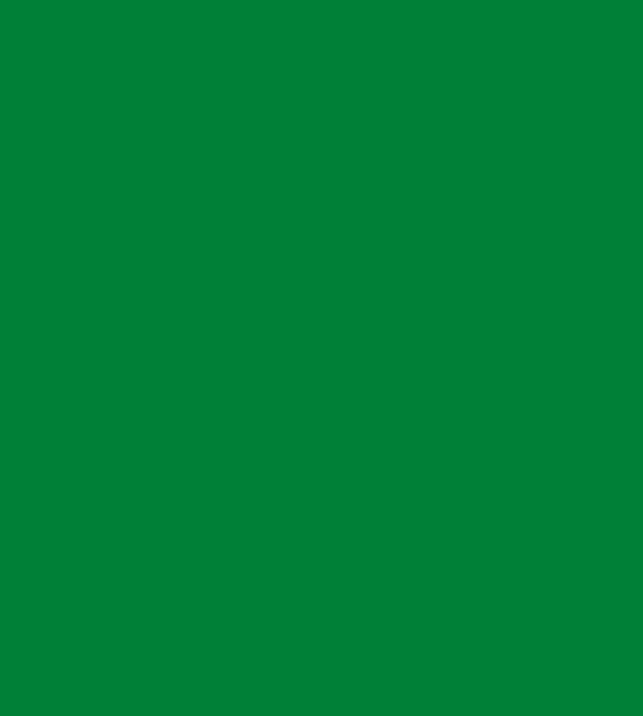
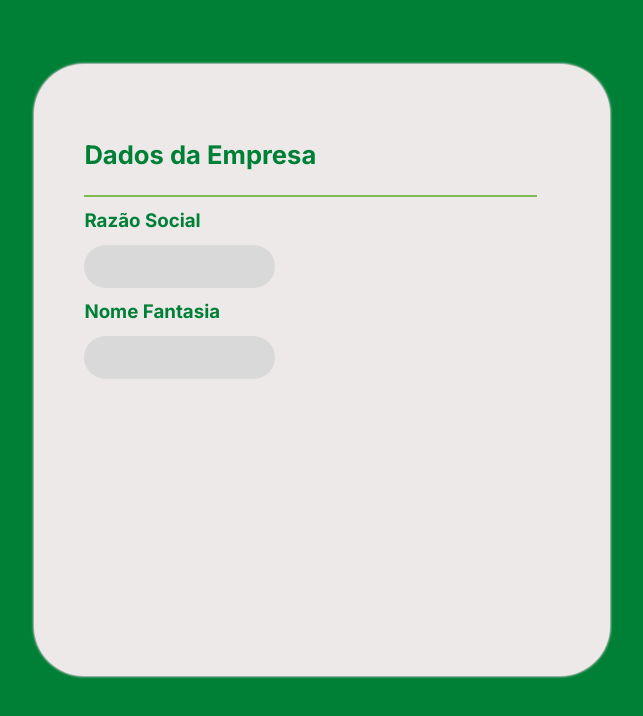
Before and after one commit to acafetech/viverde-casa, a React (Vite) app: page /parceria in a window 1280 px wide. Before the commit this address had no page. Shown: the top 716 px of the page, without its empty margins (68-711 px from the left). Built offline with nearby package versions, Linux system fonts and the light colour scheme.

Commit message:
new company form

```diff
--- a/src/App.jsx
+++ b/src/App.jsx
@@ -3,6 +3,7 @@ import { Route, BrowserRouter, Routes } from "react-router-dom";
 import Home from "./pages/Home";
 import ClientForm from "./pages/Forms/ClientForm";
 import WorkerForm from "./pages/Forms/WorkerForm";
+import CompanyForm from "./pages/Forms/CompanyForm";
 
 function App() {
   return (
@@ -11,6 +12,7 @@ function App() {
         <Route element={<Home />} path="/" exact />
         <Route element={<ClientForm />} path="/contrate" />
         <Route element={<WorkerForm />} path="/trabalhe" />
+        <Route element={<CompanyForm />} path="/parceria" />
       </Routes>
     </BrowserRouter>
   );
--- /dev/null
+++ b/src/pages/Forms/CompanyForm/index.jsx
@@ -0,0 +1,45 @@
+
+import Label from '../../../components/Label';
+import LabelCheck from '../../../components/LabelCheck';
+import LabelServ from '../../../components/LabelServices';
+
+import { useForm } from 'react-hook-form';
+import { useState } from 'react';
+
+export default function CompanyForm() {
+    const [isCheckListVisible, setCheckListVisible] = useState(false);
+    const [mostrarTipoDeficiencia, setMostrarTipoDeficiencia] = useState(false);
+
+
+    const toggleCheckList = () => {
+      setCheckListVisible(!isCheckListVisible);
+    };
+
+
+
+
+  const {
+    register,
+    handleSubmit,
+    formState: { errors }
+ } = useForm({
+ });
+const onSubmit = data => console.log(data);
+console.log(errors);
+
+  return (
+    <main id="company-form">
+        <form id="form-container" onSubmit={handleSubmit(onSubmit) }>
+            <section className='dadosEmpresa'>
+                <h1>Dados da Empresa</h1>
+                <div className="box-line"></div>
+                <Label id="razao-social" label="Razão Social" />
+                <input type="text" id="razao-social" {...register("razaoSocial", {required: true, minLength: 10, maxLength: 50})} />
+
+                <Label id="nome-fantasia" label="Nome Fantasia" />
+                <input type="text" id="nome-fantasia" {...register("nomeFantasia", {required: true, minLength: 10, maxLength: 50})} />
+
+            </section>
+        </form>
+    </main>
+  )}
```
Also changed, not shown: src/pages/Forms/CompanyForm/style.css (added).
